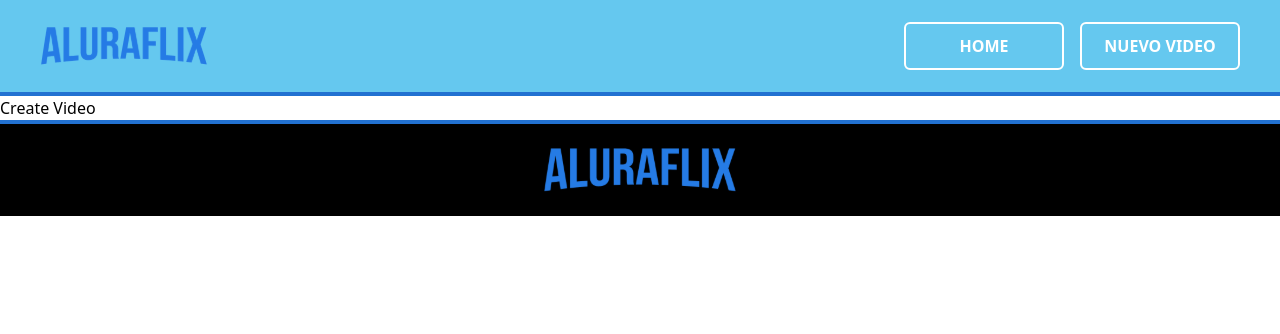
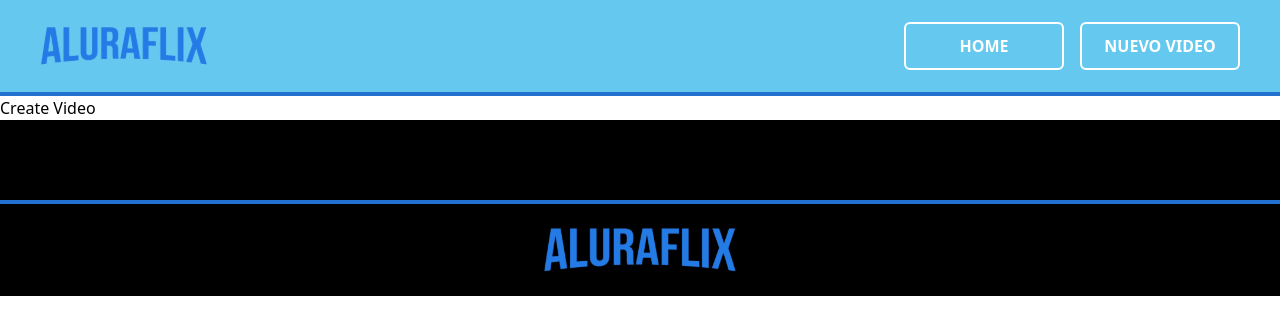
Before and after one commit to MorganSnape/alura-flix, a React (Vite) app: page /create-video in a window 1280 px wide. Shown: the top 334 px of the page. Built offline with nearby package versions, Linux system fonts and the light colour scheme.

Commit message:
Refactorizacion del componente footer se agraga paddin y mejora estructura

```diff
--- a/src/components/Footer.jsx
+++ b/src/components/Footer.jsx
@@ -1,7 +1,13 @@
 export default function Footer() {
   return (
-    <footer className="flex flex-col items-center justify-center w-full h-24 bg-black border-t-4 border-[#2271d1] ">
-     <img src="/Logo.svg" alt="Logo" className=" h-1/2 object-cover object-center"/>
+    <footer className="w-full h-auto pt-20  bg-black">
+      <div className="flex flex-col items-center justify-center w-full h-24 border-t-4 border-[#2271d1] ">
+        <img
+          src="/Logo.svg"
+          alt="Logo"
+          className=" h-1/2 object-cover object-center"
+        />
+      </div>
     </footer>
   );
 }
```
